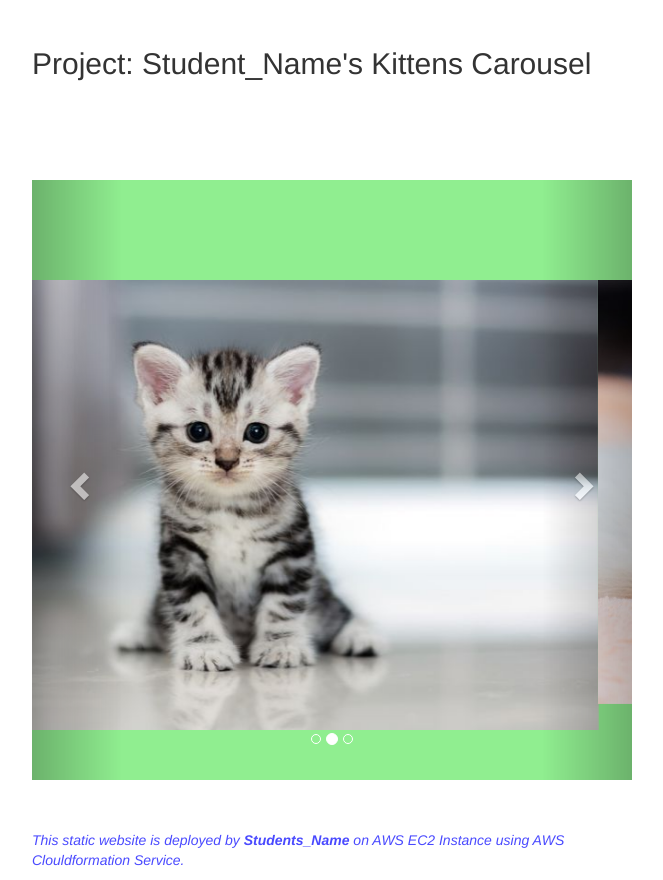
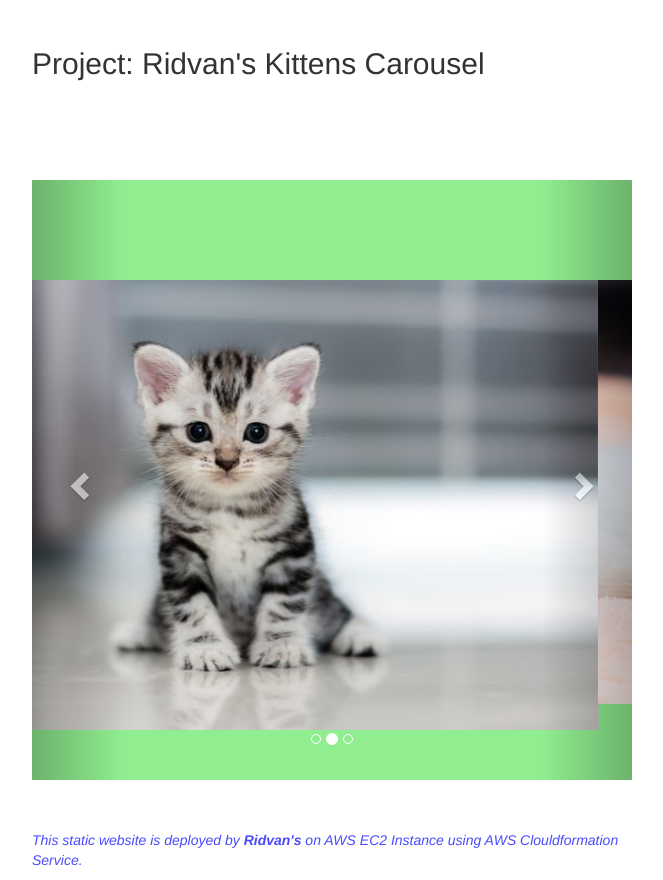
Before and after one commit to ridvanaltinova/my-project-for-cloudformation, a plain HTML site: page static-web/index.html in a window 1280 px wide. Shown: the part 403-1283 px from the top of the page, without its empty margins (308-971 px from the left). Drawn offline with nearby package versions, Linux system fonts and the light colour scheme.

Commit message:
project-101 kittens last

```diff
--- a/static-web/index.html
+++ b/static-web/index.html
@@ -45,7 +45,7 @@
 
   <div><img src="https://clarusway.com/wp-content/uploads/2020/06/clarusway_logo.png" /></div>
 
-  <h2> Project: Student_Name's Kittens Carousel</h2>
+  <h2> Project: Ridvan's Kittens Carousel</h2>
 
   <div id="myCarousel" class="carousel slide" data-ride="carousel">
     <!-- Indicators -->
@@ -80,7 +80,7 @@
   </div>
 
 
-  <p class="footnote"><i>This static website is deployed by <b> Students_Name </b> on AWS EC2 Instance using AWS
+  <p class="footnote"><i>This static website is deployed by <b> Ridvan's </b> on AWS EC2 Instance using AWS
       Clouldformation Service.</i></p>
 </body>
 
```
Also changed, not shown: Pro_Project_101.png (added), project-101-snapshot.png (added).
